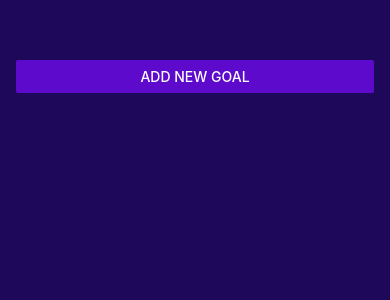
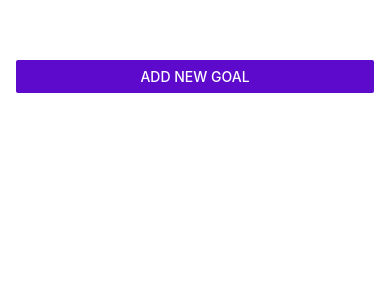
Before and after one commit to evanz1215/first_react_naitve, a React Native app: screen / in a window 390 px wide. Shown: the top 300 px of the page. Built offline with nearby package versions, Linux system fonts and the light colour scheme.

Commit message:
全域背景顏色設定

```diff
--- a/App.js
+++ b/App.js
@@ -71,7 +71,6 @@ const styles = StyleSheet.create({
     flex: 1,
     padding: 60,
     paddingHorizontal: 16,
-    backgroundColor: "#1e085a",
   },
   goalsContainer: {
     flex: 5,
--- a/app.json
+++ b/app.json
@@ -5,15 +5,14 @@
     "version": "1.0.0",
     "orientation": "portrait",
     "icon": "./assets/icon.png",
+    "backgroundColor": "#1e085a",
     "userInterfaceStyle": "light",
     "splash": {
       "image": "./assets/splash.png",
       "resizeMode": "contain",
       "backgroundColor": "#ffffff"
     },
-    "assetBundlePatterns": [
-      "**/*"
-    ],
+    "assetBundlePatterns": ["**/*"],
     "ios": {
       "supportsTablet": true
     },
```
